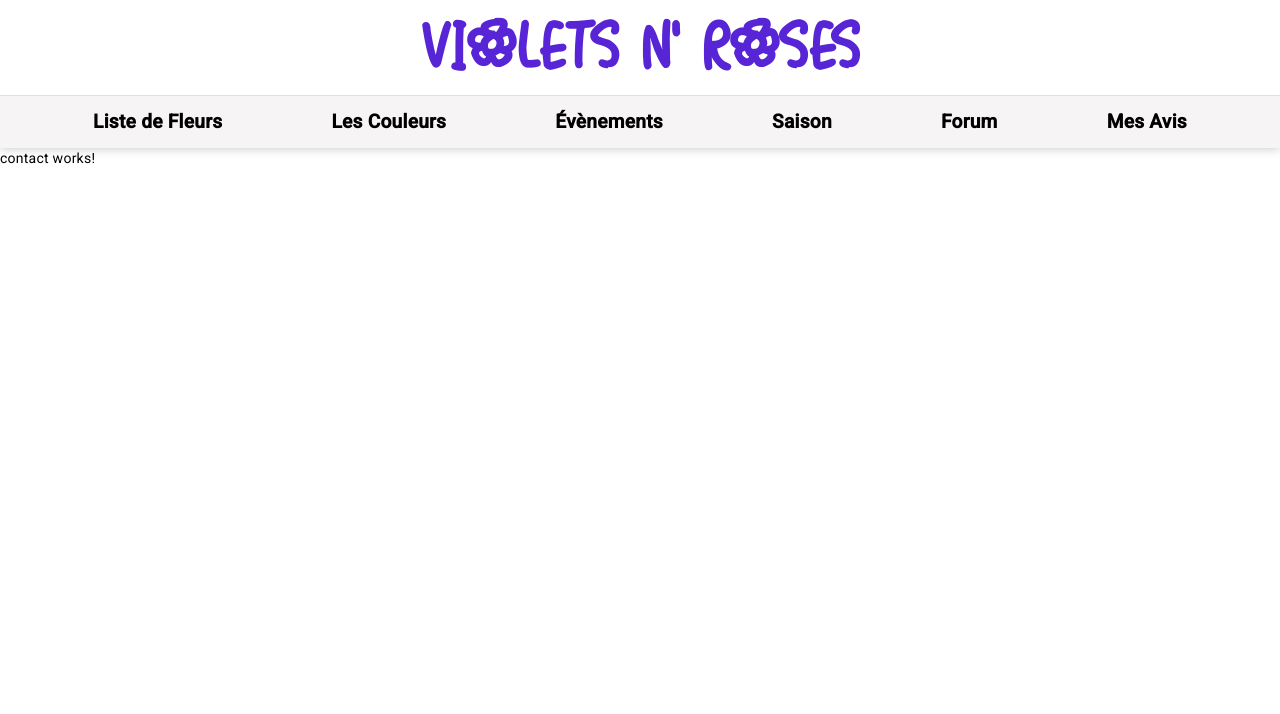
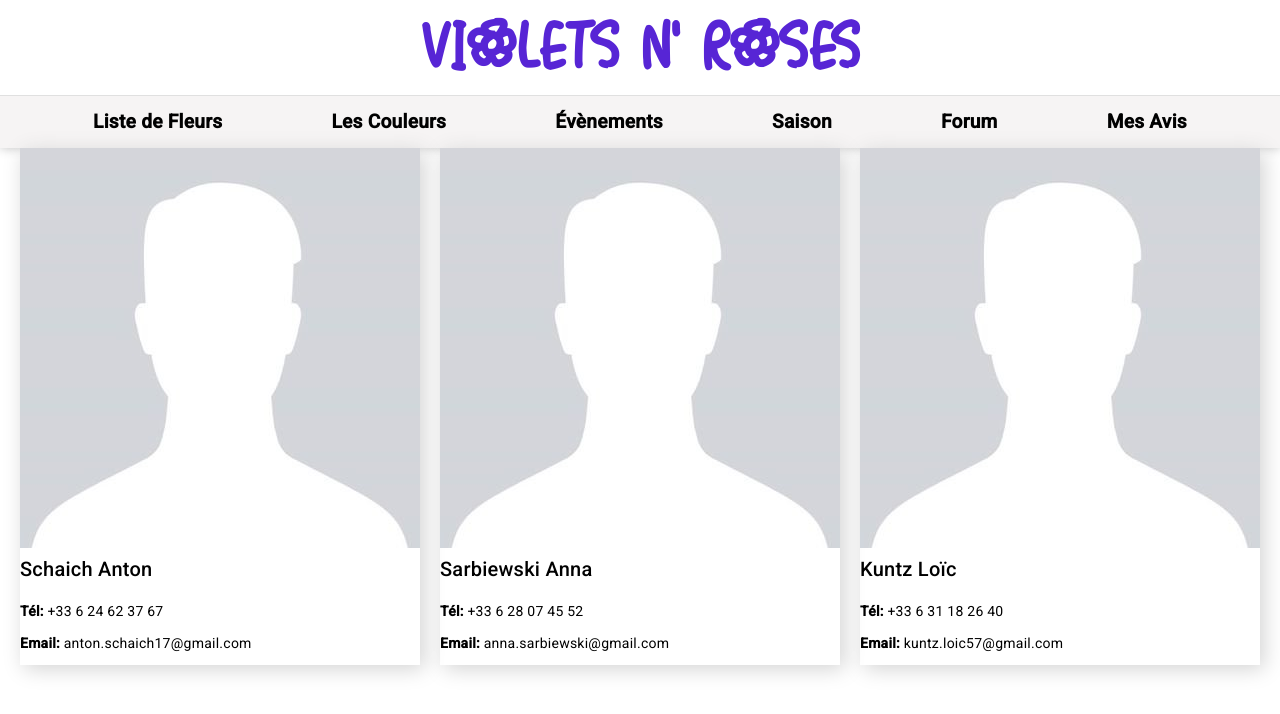
Before and after one commit to AnNaNnq/Website-Flowers, an Angular app: page /contacts in a window 1280 px wide. Shown: the top 714 px of the page. Built offline with nearby package versions, Linux system fonts and the light colour scheme.

Commit message:
bouton remonter sur page fleurs + merge avec le début du travail d'anton

```diff
--- a/src/app/components/contact/contact.component.html
+++ b/src/app/components/contact/contact.component.html
@@ -1 +1,10 @@
-<p>contact works!</p>
+<div class="container">
+  <div class="card" *ngFor="let person of persones">
+    <img src="{{person.image}}" alt="une photo">
+    <div>
+      <h2>{{person.nom}}</h2>
+      <p><strong>Tél: </strong>{{person.tel}}</p>
+      <p><strong>Email: </strong>{{person.email}}</p>
+    </div>
+  </div>
+</div>
--- a/src/app/components/contact/contact.component.scss
+++ b/src/app/components/contact/contact.component.scss
@@ -0,0 +1,19 @@
+.container{
+  display: flex;
+  flex-direction: row;
+  justify-content: space-evenly;
+  align-content: center;
+  @media screen and (max-width: 768px) {
+    flex-direction: column
+  }
+}
+
+.card{
+  box-shadow: lightgray 4px 4px 20px;
+  width: max-content;
+}
+
+img{
+  max-width: 100%;
+  max-height: 100%;
+}
--- a/src/app/components/contact/contact.component.ts
+++ b/src/app/components/contact/contact.component.ts
@@ -1,10 +1,37 @@
-import { Component } from '@angular/core';
+import { Component,OnInit } from '@angular/core';
+import { Person } from '../../models/person';
 
 @Component({
   selector: 'app-contact',
   templateUrl: './contact.component.html',
   styleUrls: ['./contact.component.scss']
 })
-export class ContactComponent {
+export class ContactComponent implements OnInit{
+  persones!: Person[];
+  anton!: Person;
+  anna!: Person;
+  loic!: Person;
+
+  ngOnInit() {
+    this.anton = new Person(
+      './assets/unknown.png',
+      'Schaich Anton',
+      '+33 6 24 62 37 67',
+      'anton.schaich17@gmail.com'
+    );
+    this.anna= new Person(
+      './assets/unknown.png',
+      'Sarbiewski Anna',
+      '+33 6 28 07 45 52',
+      'anna.sarbiewski@gmail.com'
+    );
+    this.loic = new Person(
+      './assets/unknown.png',
+      'Kuntz Loïc',
+      '+33 6 31 18 26 40',
+      'kuntz.loic57@gmail.com'
+    );
+    this.persones = [this.anton,this.anna,this.loic];
+  }
 
 }
--- a/src/app/components/evenements/evenements.component.html
+++ b/src/app/components/evenements/evenements.component.html
@@ -1 +1,14 @@
-<p>evenements works!</p>
+<div class="container">
+  <div class="item-1">
+    <button>Marriage</button>
+    <button>Naissance</button>
+  </div>
+  <div class="item-2">
+    <button>Amour</button>
+    <button>Deuil</button>
+  </div>
+  <div class="item-3">
+    <button>Félicitations</button>
+    <button>Bon rétablissement</button>
+  </div>
+</div>
--- a/src/app/components/evenements/evenements.component.scss
+++ b/src/app/components/evenements/evenements.component.scss
@@ -0,0 +1,22 @@
+.container {
+  display: flex;
+  flex-wrap: wrap;
+  flex-direction: column;
+  align-content: center;
+}
+
+button {
+  width: 100%;
+  margin: 5px;
+  padding: 30px 150px;
+  background-color: white;
+  border: 2px solid #5725d5;
+  border-radius: 8px;
+  transition-duration: 0.4s;
+
+  &:hover {
+    background-color: #5725d5;
+    color: white;
+    cursor: pointer;
+  }
+}
--- a/src/app/components/fleurs/fleurs.component.html
+++ b/src/app/components/fleurs/fleurs.component.html
@@ -1,3 +1,9 @@
+<div id="top"></div>
+
 <div class="flowersList">
   <app-fleur *ngFor="let flower of flowers" [flower]="flower"></app-fleur>
 </div>
+
+<a href="./fleurs#top" id="scroll_to_top" mat-fab>
+  <mat-icon> arrow_upward</mat-icon>
+</a>
--- a/src/app/components/fleurs/fleurs.component.scss
+++ b/src/app/components/fleurs/fleurs.component.scss
@@ -18,3 +18,12 @@ app-fleur {
   align-items: center;
   padding: 1em 0;
 }
+
+#scroll_to_top {
+  position: fixed;
+  bottom: 50px;
+  right: 30px;
+  border-radius: 100%;
+  background-color: #5725d5;
+  color: white;
+}
--- a/src/app/components/fleurs/fleurs.component.ts
+++ b/src/app/components/fleurs/fleurs.component.ts
@@ -1,6 +1,7 @@
 import { Component } from '@angular/core';
 import {FlowersService} from "../../services/flowers.service";
 import {Flower} from "../../models/flowers";
+import {Router} from "@angular/router";
 
 @Component({
   selector: 'app-fleurs',
@@ -9,8 +10,10 @@ import {Flower} from "../../models/flowers";
 })
 export class FleursComponent {
   flowers!: Flower[];
+  router!: Router;
 
-  constructor(flowerServices: FlowersService) {
+  constructor(flowerServices: FlowersService, router: Router) {
     this.flowers = flowerServices.getFlowers();
+    this.router = router;
   }
 }
--- /dev/null
+++ b/src/app/models/person.ts
@@ -0,0 +1,15 @@
+export class Person {
+  image!: string;
+  nom!: string;
+  tel!: string;
+  email!: string;
+
+
+  constructor(image: string, nom: string, tel: string, email: string) {
+    this.image = image;
+    this.nom = nom;
+    this.tel = tel;
+    this.email= email;
+  }
+
+}
```
Also changed, not shown: src/app/app.module.ts (+8 -6 lines), src/assets/unknown.png (added).
